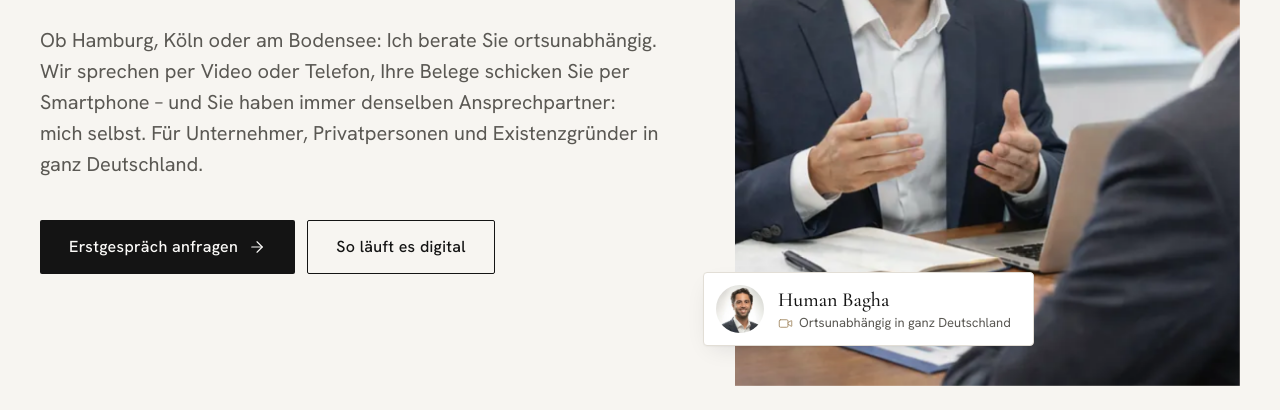
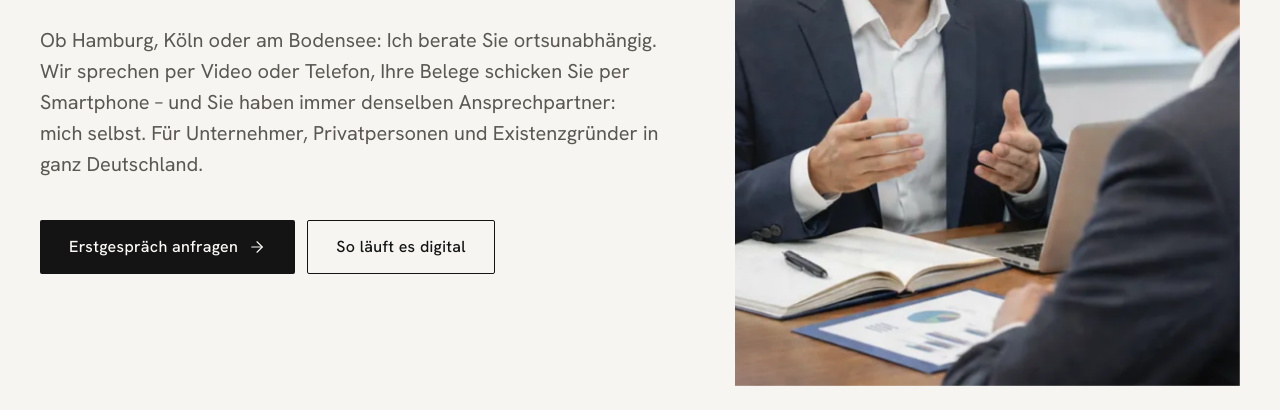
Before and after one commit to maxrgb-cs50/bagha-homepage, a plain HTML site: page site/index.html in a window 1280 px wide. Shown: the part 390-800 px from the top of the page. Drawn offline with Linux system fonts and the light colour scheme.

Commit message:
Hero: Badge auf dem Bild entfernt
Co-authored-by: Copilot <223556219+Copilot@users.noreply.github.com>

```diff
--- a/site/index.html
+++ b/site/index.html
@@ -19,7 +19,7 @@
   <link rel="preload" href="fonts/HankenGrotesk-400-latin.woff2" as="font" type="font/woff2" crossorigin>
   <link rel="preload" as="image" href="assets/photos/beratung-1600.webp" imagesrcset="assets/photos/beratung-960.webp 960w, assets/photos/beratung-1600.webp 1600w" imagesizes="(max-width: 900px) 100vw, 50vw">
   <link rel="stylesheet" href="tokens.css">
-  <link rel="stylesheet" href="styles.css?v=20261117d">
+  <link rel="stylesheet" href="styles.css?v=20261117e">
   <script>document.documentElement.classList.add('js')</script>
 
   <script type="application/ld+json">
@@ -116,13 +116,6 @@
               <img src="assets/photos/beratung-1600.jpg" width="1600" height="1067" alt="Steuerberater Human Bagha im Beratungsgespräch mit zwei Mandanten am Besprechungstisch" fetchpriority="high">
             </picture>
           </div>
-          <figcaption class="hero-chip">
-            <img src="assets/photos/portrait.webp" alt="" width="48" height="48" loading="lazy">
-            <span>
-              <strong>Human Bagha</strong>
-              <span class="hero-chip-reach"><svg class="icon" aria-hidden="true"><use href="#i-video"/></svg>Ortsunabhängig in ganz Deutschland</span>
-            </span>
-          </figcaption>
         </figure>
       </div>
     </section>
@@ -581,6 +574,6 @@
 
   <div class="toast-region" aria-live="polite" aria-atomic="true" data-toast-region></div>
 
-  <script src="main.js?v=20261117d" defer></script>
+  <script src="main.js?v=20261117e" defer></script>
 </body>
 </html>
--- a/site/styles.css
+++ b/site/styles.css
@@ -247,25 +247,11 @@ input, textarea { caret-color: var(--ink-900); }
 .hero-media { position: relative; }
 .hero-image { aspect-ratio: 4 / 5; overflow: hidden; background: var(--paper-300); }
 .hero-image img { width: 100%; height: 100%; object-fit: cover; object-position: 27% 50%; }
-.hero-chip {
-  position: absolute; left: -32px; bottom: 40px;
-  display: flex; align-items: center; gap: 14px;
-  padding: 12px 22px 12px 12px;
-  background: var(--surface-card); border: 1px solid var(--border-hairline);
-  border-radius: var(--radius-2); box-shadow: var(--shadow-2);
-}
-.hero-chip img { width: 48px; height: 48px; border-radius: 50%; object-fit: cover; object-position: 50% 20%; }
-.hero-chip > span { display: flex; flex-direction: column; line-height: 1.3; }
-.hero-chip strong { font-family: var(--font-display); font-size: 20px; font-weight: 500; color: var(--text-strong); }
-.hero-chip span span { font-size: 13px; color: var(--text-muted); }
-.hero-chip .hero-chip-reach { display: flex; align-items: flex-start; gap: 6px; margin-top: 2px; }
-.hero-chip-reach .icon { flex: none; width: 15px; height: 15px; margin-top: 1px; color: var(--sand-500); }
 
 /* Hero entrance: one-time, marketing context → may run a little longer */
 .js .hero-in { animation: rise 640ms var(--ease-out) both; animation-delay: var(--d, 0ms); }
 .js .hero-image { animation: unveil 1000ms var(--ease-in-out) 80ms both; }
 .js .hero-image img { animation: settle 1400ms var(--ease-out) 80ms both; }
-.js .hero-chip { animation: rise 600ms var(--ease-out) 720ms both; }
 
 @keyframes rise { from { opacity: 0; transform: translateY(12px); } }
 @keyframes unveil { from { clip-path: inset(100% 0 0 0); } to { clip-path: inset(0 0 0 0); } }
@@ -651,11 +637,10 @@ input, textarea { caret-color: var(--ink-900); }
   .main-nav ul { gap: 24px; }
   .header-inner { gap: 28px; }
   .brand-word { display: none; }
-  .hero-chip { left: 16px; bottom: 16px; }
 }
 
 @media (max-width: 900px) {
-  .main-nav, .cta-long, .hero-chip { display: none; }
+  .main-nav, .cta-long { display: none; }
   .header-inner { gap: 16px; }
   .cta-short { display: inline; }
   .brand-word { display: block; }
@@ -682,9 +667,6 @@ input, textarea { caret-color: var(--ink-900); }
 @media (max-width: 600px) {
   body { font-size: 16px; }
   .hero-actions .btn { flex: 1 1 100%; }
-  .hero-chip { padding: 8px 16px 8px 8px; }
-  .hero-chip img { width: 40px; height: 40px; }
-  .hero-chip strong { font-size: 17px; }
   .service-card { padding: 24px; }
   .tablist { gap: 20px; }
   .tablist > * { font-size: 15px; letter-spacing: 0; }
@@ -717,7 +699,7 @@ input, textarea { caret-color: var(--ink-900); }
 /* ---------- Reduced motion: keep fades, drop movement ---------- */
 @media (prefers-reduced-motion: reduce) {
   html { scroll-behavior: auto; }
-  .js .hero-in, .js .hero-chip { animation-name: fade; }
+  .js .hero-in { animation-name: fade; }
   .js .hero-image, .js .hero-image img { animation: none; }
   .js .reveal { transform: none; transition: opacity 400ms ease; }
   .tabpanel[data-entering], .field[data-invalid] .field-error, .form-result:not([hidden]) { animation-name: fade; }
```
Also changed, not shown: site/datenschutz.html (+1 -1 lines), site/impressum.html (+1 -1 lines).
